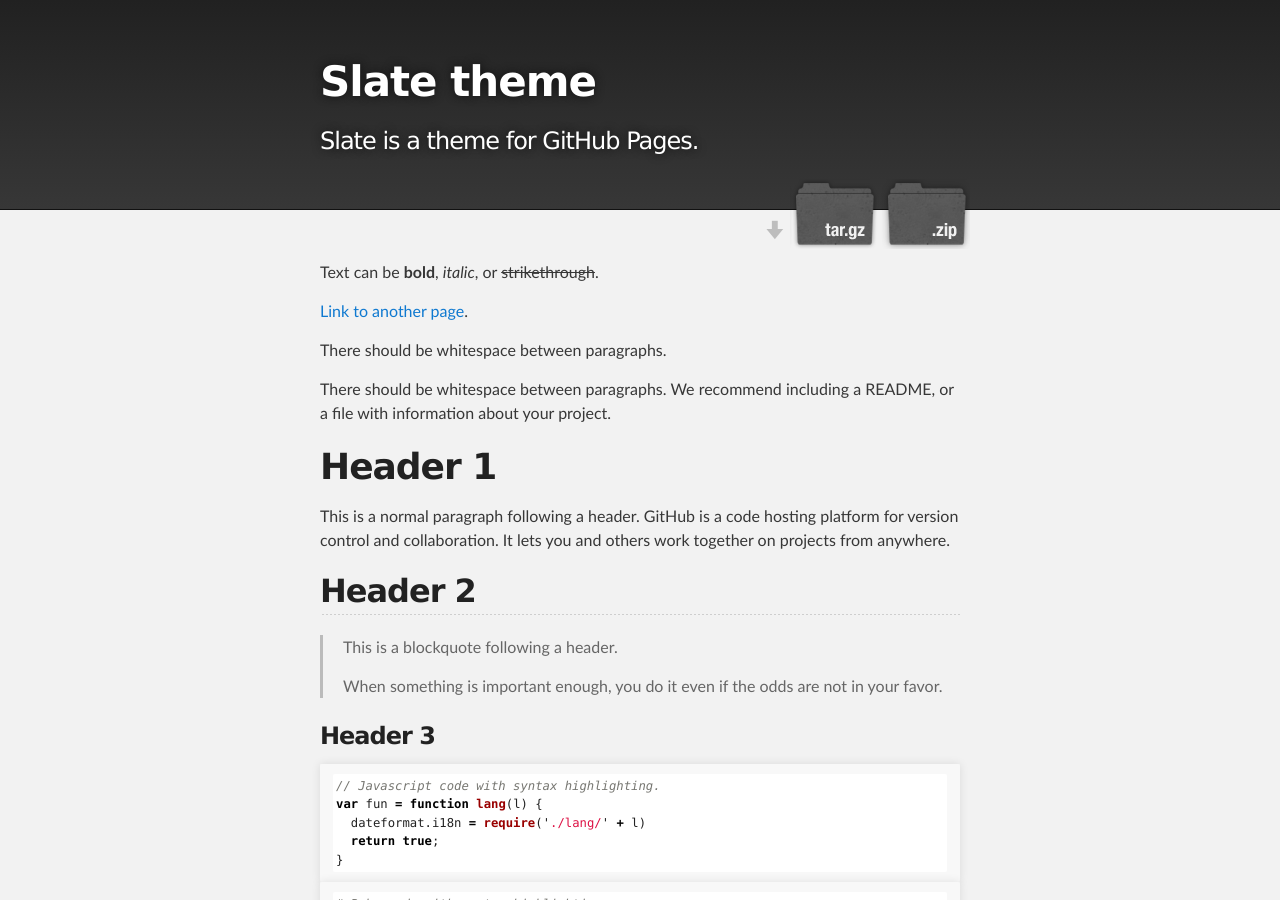
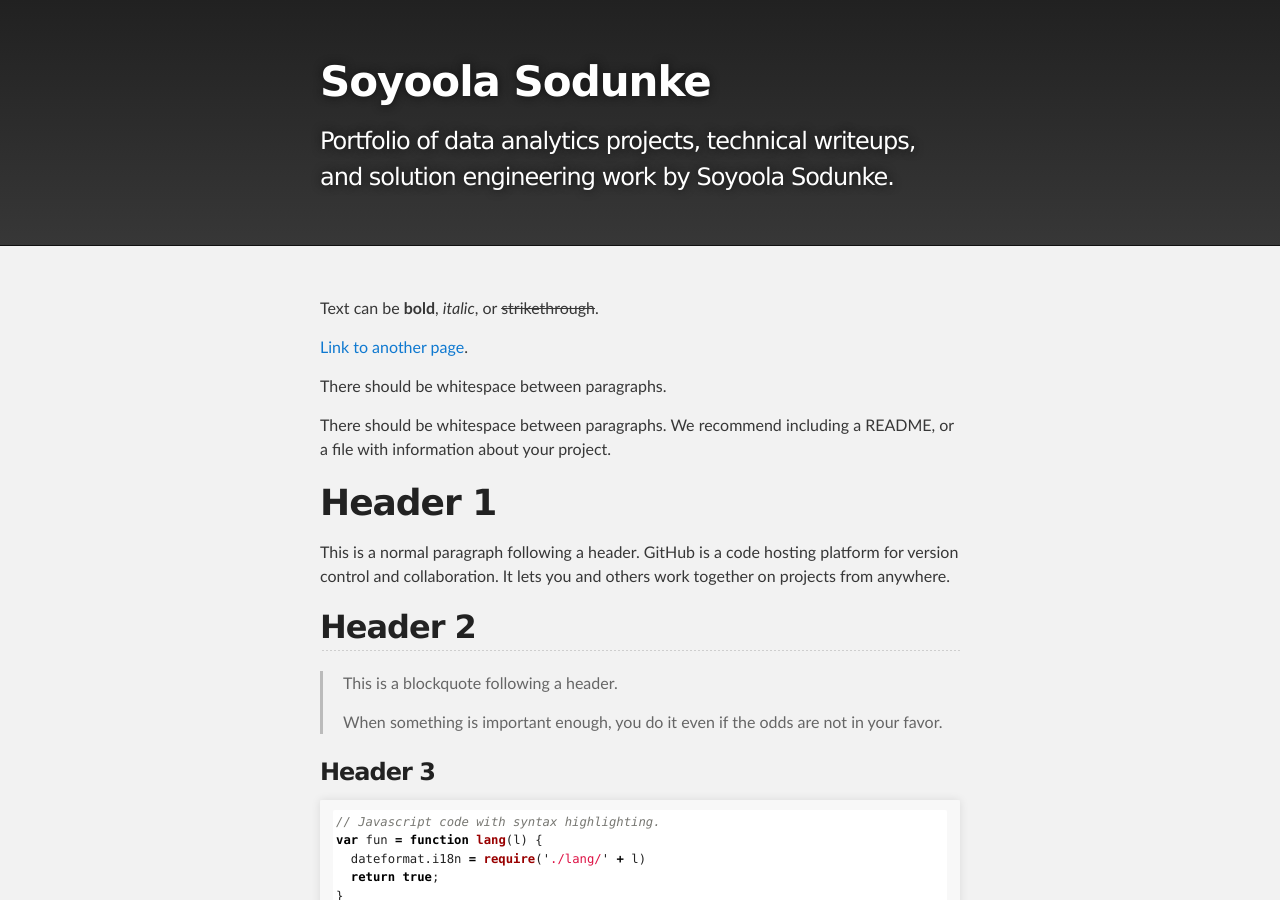
Before and after one commit to soyoolasodunke/soyoolasodunke.github.io, a Jekyll site: the page built from index.md, in a window 1280 px wide and 900 px high. Built offline with Jekyll 4.4.1, drawn with Linux system fonts in a browser that asks for light colours.

Commit message:
Revise _config.yml for personal portfolio setup
Updated site configuration with personal details and project settings.

```diff
--- a/_config.yml
+++ b/_config.yml
@@ -1,5 +1,48 @@
-title: Slate theme
-description: Slate is a theme for GitHub Pages.
-show_downloads: true
-google_analytics:
+title: "Soyoola Sodunke"
+tagline: "Presales Engineer | Data Solutions Engineer"
+description: "Portfolio of data analytics projects, technical writeups, and solution engineering work by Soyoola Sodunke."
+url: "https://soyoolasodunke.github.io"
+baseurl: ""
 theme: jekyll-theme-slate
+
+markdown: kramdown
+highlighter: rouge
+permalink: /:categories/:title/
+
+show_downloads: false
+
+author:
+  name: "Soyoola Sodunke"
+  url: "https://soyoolasodunke.github.io"
+
+social:
+  name: "Soyoola Sodunke"
+  links:
+    - "https://github.com/soyoolasodunke"
+    - "https://www.linkedin.com/in/soyoolasodunke/"
+
+plugins:
+  - jekyll-seo-tag
+  - jekyll-sitemap
+  - jekyll-feed
+
+collections:
+  projects:
+    output: true
+    permalink: /projects/:name/
+
+defaults:
+  - scope:
+      path: ""
+      type: "projects"
+    values:
+      layout: "project"
+  - scope:
+      path: ""
+      type: "posts"
+    values:
+      layout: "article"
+  - scope:
+      path: ""
+    values:
+      image: /assets/images/og-default.png
```
